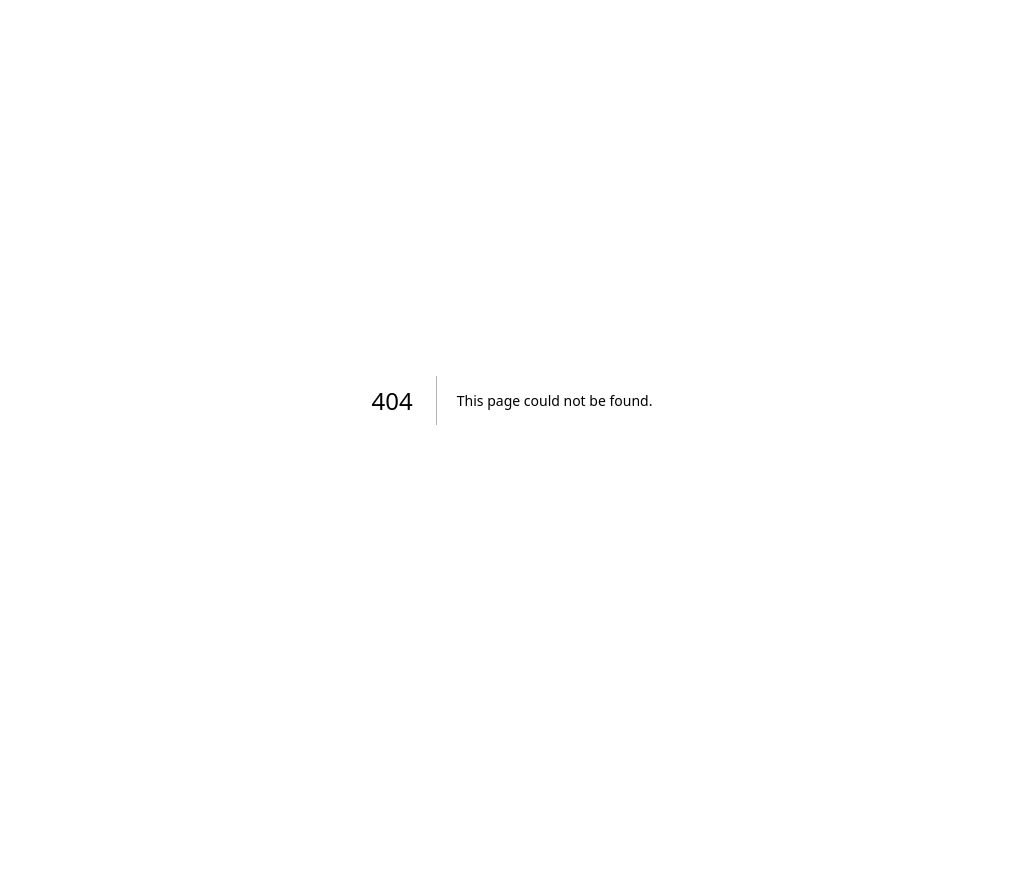
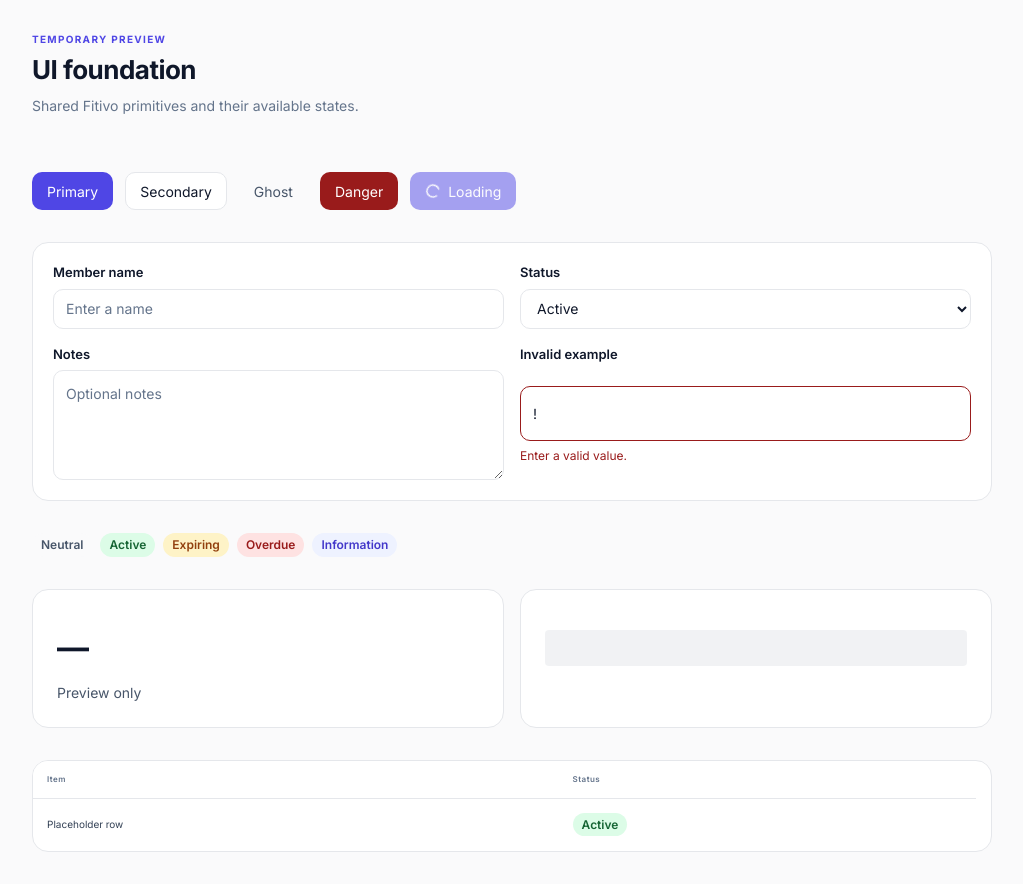
Before and after one commit to talhamalik25/GYM-CRM, a Next.js app: page /dev/ui in a window 1280 px wide. Before the commit this address had no page. Shown: the top 884 px of the page, without its empty margins (128-1151 px from the left). Before the commit the page ends 800 px from the top, so only its background shows below. Built offline with nearby package versions, Linux system fonts and the light colour scheme.

Commit message:
Add Tailwind design foundation preview

```diff
--- /dev/null
+++ b/app/dev/ui/page.js
@@ -0,0 +1,31 @@
+"use client";
+
+import Button from "../../../components/ui/button.js";
+import Input from "../../../components/ui/input.js";
+import Select from "../../../components/ui/select.js";
+import Textarea from "../../../components/ui/textarea.js";
+import Badge from "../../../components/ui/badge.js";
+import Card from "../../../components/ui/card.js";
+import StatCard from "../../../components/ui/stat-card.js";
+import DataTable from "../../../components/ui/data-table.js";
+import EmptyState from "../../../components/ui/empty-state.js";
+import PageHeader from "../../../components/ui/page-header.js";
+import Skeleton from "../../../components/ui/skeleton.js";
+import Toast from "../../../components/ui/toast.js";
+
+const columns = [{ key: "name", label: "Item" }, { key: "status", label: "Status", render: (row) => <Badge tone="success">{row.status}</Badge> }];
+
+export default function UiPreviewPage() {
+  return <main className="mx-auto grid max-w-5xl gap-8 p-4 text-app-text sm:p-6 lg:p-8">
+    <PageHeader eyebrow="Temporary preview" title="UI foundation" description="Shared Fitivo primitives and their available states." />
+    <section className="flex flex-wrap gap-3" aria-label="Buttons"><Button>Primary</Button><Button variant="secondary">Secondary</Button><Button variant="ghost">Ghost</Button><Button variant="danger">Danger</Button><Button loading>Loading</Button></section>
+    <Card className="grid gap-4 p-5 sm:grid-cols-2"><Input label="Member name" placeholder="Enter a name" /><Select label="Status" defaultValue="active"><option value="active">Active</option><option value="inactive">Inactive</option></Select><Textarea label="Notes" className="sm:col-span-2" placeholder="Optional notes" /><Input label="Invalid example" error="Enter a valid value." defaultValue="!" /></Card>
+    <section className="flex flex-wrap gap-2" aria-label="Statuses"><Badge>Neutral</Badge><Badge tone="success">Active</Badge><Badge tone="warning">Expiring</Badge><Badge tone="danger">Overdue</Badge><Badge tone="info">Information</Badge></section>
+    <div className="grid gap-4 sm:grid-cols-2"><StatCard title="Members" value="—" description="Preview only" /><StatCard title="Collections" value="—" loading /></div>
+    <DataTable caption="Preview table" columns={columns} rows={[{ id: "demo-1", name: "Placeholder row", status: "Active" }]} />
+    <DataTable caption="Loading table" columns={columns} loading />
+    <EmptyState title="No preview records" description="Add a placeholder row to see the populated table." />
+    <Skeleton className="max-w-sm" />
+    <Toast title="Saved" description="This is a preview notification." tone="success" />
+  </main>;
+}
```
Also changed, not shown: app/globals.css.
